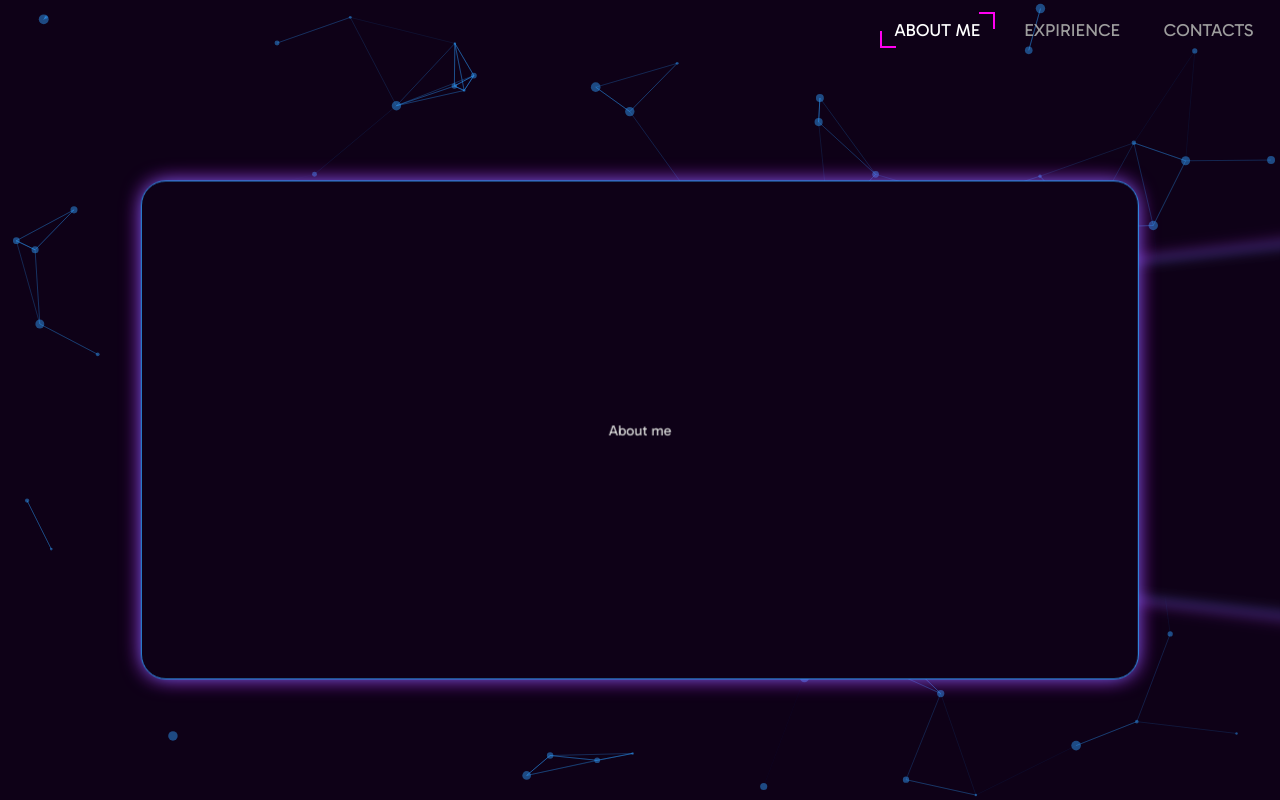
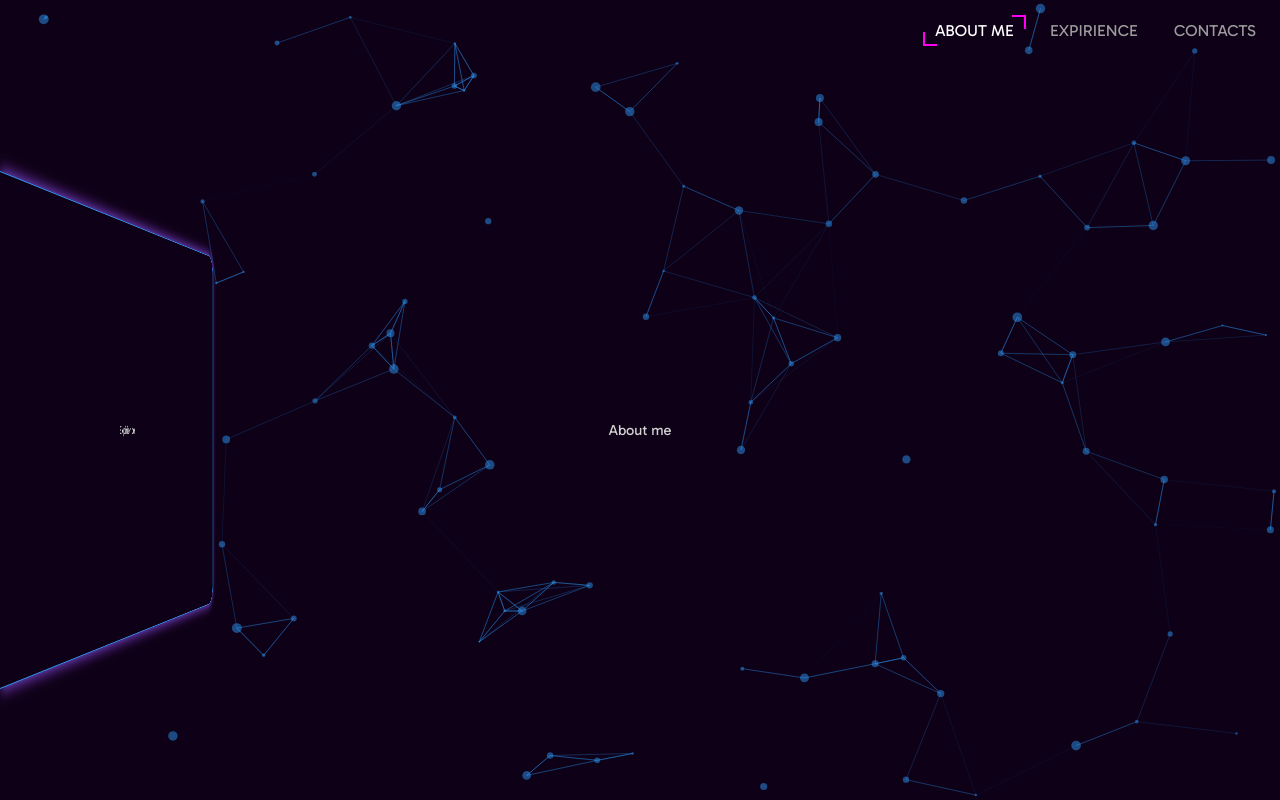
Before and after one commit to BohdanOmelianec/bohdan_omelianets.github.io, a React (Create React App) app: page / in a window 1280 px wide. Built offline with nearby package versions, Linux system fonts and the light colour scheme; the HTML template or start-up script is replaced by a standard one.

Commit message:
add new animations

```diff
--- a/src/components/AppBar/AppBar.styled.tsx
+++ b/src/components/AppBar/AppBar.styled.tsx
@@ -1,4 +1,4 @@
-import styled from "styled-components";
+import styled, { keyframes } from "styled-components";
 import { APP_BAR_HEIGHT, COLORS } from "constants/constants";
 
 
@@ -15,34 +15,36 @@ export const AppBarStyled = styled.div`
 
 export const List = styled.ul`
   display: flex;
-  gap: 1rem;
+  gap: 12px;
 `;
+
+const slideIn = keyframes`
+  from {
+    opacity: 0;
+    transform: translateX(150%);
+  }
+`
 
 export const ListWrapper = styled.div`
   opacity: 1;
   transform: translateX(0);
-  transition: opacity 1.5s, transform 1.5s;
 
-  &.list_hidden {
-    opacity: 0;
-    transform: translateX(150%);
+  &.list_animation {
+    animation: ${slideIn} 1s backwards;
   }
 
-  &:nth-child(1) {
-    transition-delay: .5s;
-  }
   &:nth-child(2) {
-      transition-delay: .7s;
+    animation-delay: .25s;
   }
   &:nth-child(3) {
-      transition-delay: .9s;
+    animation-delay: .5s;
   }
 `
 
-const border = `.2rem solid ${COLORS.pink}`
+const border = `2px solid ${COLORS.pink}`
 export const ListItem = styled.li`
-  padding: .5rem 1rem;
-  font-size: 1.2rem;
+  padding: 6px 12px;
+  font-size: 16px;
   cursor: pointer;
   position: relative;
   user-select: none;
@@ -51,8 +53,8 @@ export const ListItem = styled.li`
 
   &:before, &:after {
     content: "";
-    width: 0rem;
-    height: 0rem;
+    width: 0px;
+    height: 0px;
     position: absolute;
     transition:
       width .4s ease-out,
@@ -66,16 +68,16 @@ export const ListItem = styled.li`
   &.active {
     color: #fff;
     &:before {
-      width: 1rem;
-      height: 1rem;
+      width: 12px;
+      height: 12px;
       border-bottom: ${border};
       border-left: ${border};
       bottom: 0;
       left: 0;
     }
     &:after {
-      width: 1rem;
-      height: 1rem;
+      width: 12px;
+      height: 12px;
       border-right: ${border};
       border-top: ${border};
       top: 0;
--- a/src/components/AppBar/AppBar.tsx
+++ b/src/components/AppBar/AppBar.tsx
@@ -1,4 +1,3 @@
-import { useState, useEffect } from "react";
 import { AppBarStyled, List, ListItem, ListWrapper } from "./AppBar.styled";
 import { TABS } from "constants/constants";
 
@@ -10,21 +9,16 @@ type Props = {
 
 
 const AppBar = ({ activeTab, setActiveTab }: Props) => {
-  const [isItemVisible, setIsItemVisible] = useState(false);
-
-  useEffect(() => {
-    setIsItemVisible(true);
-    const items = document.querySelectorAll('.list_hidden');
-    items.forEach(item => item.classList.remove("list_hidden"));
-  }, []);
-
   const onTabClick = (index: number) => setActiveTab(index);
 
   return (
     <AppBarStyled>
       <List>
         {TABS.map((tab, index) => (
-          <ListWrapper key={tab.id} className={`$ ${isItemVisible ? "" : "list_hidden"}`}>
+          <ListWrapper
+            key={tab.id}
+            className="list_animation"
+          >
             <ListItem
               className={`${activeTab === index ? "active" : ""}`}
               onClick={() => onTabClick(index)}
--- /dev/null
+++ b/src/components/Container/Container.styled.tsx
@@ -0,0 +1,10 @@
+import styled from 'styled-components';
+
+export const ContainerStyled = styled.div`
+  width: min(100%, 1920px);
+  height: 100vh;
+  position: fixed;
+  top: 0;
+  left: 50%;
+  transform: translateX(-50%);
+`;
--- a/src/components/Container/Container.tsx
+++ b/src/components/Container/Container.tsx
@@ -1,22 +1,15 @@
 import { useState, useEffect } from 'react';
-import styled from 'styled-components';
 
+import { ContainerStyled } from './Container.styled';
 import AppBar from 'components/AppBar/AppBar';
 import Tabs from 'components/Tabs/Tabs';
 
-const ContainerStyled = styled.div`
-  width: 100%;
-  height: 100vh;
-  position: fixed;
-  top: 0;
-  left: 0;
-`
 
 const Container = () => {
   const [activeTab, setActiveTab] = useState<number | undefined>();
 
   useEffect(() => {
-    setTimeout(() => setActiveTab(0), 1000);
+    setTimeout(() => setActiveTab(0), 1500);
   }, []);
 
   return (
--- a/src/components/Tabs/Tabs.tsx
+++ b/src/components/Tabs/Tabs.tsx
@@ -1,4 +1,4 @@
-import { ReactNode, useEffect, useRef, useState } from 'react';
+import { useEffect, useRef, useState } from 'react';
 import styled, { css, keyframes } from 'styled-components';
 import { APP_BAR_HEIGHT, COLORS, TABS } from 'constants/constants';
 
@@ -6,10 +6,9 @@ const tabsRotateTime = 1.2;
 const scaleItemTime = 0.6;
 
 const Container = styled.div`
-  width: min(100%, 1440px);
+  width: 100%;
   height: calc(100% - ${APP_BAR_HEIGHT}px);
-  margin-inline: auto;
-  padding: 16px;
+  // padding: 16px;
   transform-style: preserve-3d;
   perspective: 1800px;
   position: relative;
@@ -22,47 +21,57 @@ const rotate = keyframes`
     transform:
       rotateY(270deg)
   }
-`
+`;
+const appear = keyframes`
+  to {
+    width: 100%;
+    height: 100%;
+  }
+`;
 
-const TabsWrapper = styled.div<{ $activeTab: number }>`
+const TabsWrapper = styled.div<{ $activeTab: number, $sideWidth: number }>`
   width: 100%;
   height: 100%;
   transform-style: preserve-3d;
-  animation: ${rotate} 2.5s;
-  transform: rotateY(calc(${props => props.$activeTab} * 60deg));
+  transform-origin: left;
+
+  // animation: ${rotate} 2.5s;
+  transform: rotateY(calc(${props => props.$activeTab} * -90deg));
   transition: transform ${tabsRotateTime}s ${scaleItemTime}s ease-out;
 
 `
 
 const Tab = styled.div<{$hexRadius: number, $sideWidth: number, $index: number}>`
   ${({$hexRadius, $sideWidth, $index}) => css`
-    width: ${$sideWidth * .8}px;
-    aspect-ratio: 2/1;
+    width: 70%;
+    height: 70%;
     position: absolute;
     top: 50%;
-    left: 50%;
+    left: 0;
     backface-visibility: hidden;
     background: ${COLORS.darkViolet};
     border: 1px solid ${COLORS.lightBlue};
-    border-radius: 25px;
+    border-left: none;
+    border-radius: 0 25px 25px 0;
     box-shadow:
       0px 0px 20px -5px ${COLORS.lightBlue},
-      0px 0px 25px -5px ${COLORS.pink};
+      0px 0px 22px -5px ${COLORS.pink};
     transition: all ${scaleItemTime}s;
-    filter: blur(8px);
+    transform-origin: left;
     transform:
-      translate(-50%, -50%)
-      rotateY(calc(${$index} * -60deg))
-      translateZ(${-$hexRadius}px);
-      will-change: transform;
+      translate(0, -50%)
+      rotateY(calc(${$index} * 90deg));
+    will-change: transform;
 
     &.active {
-      transition-delay: ${scaleItemTime + tabsRotateTime}s;
-      filter: blur(0);
-      transform:
-        translate(-50%, -50%)
-        rotateY(calc(${$index} * -60deg))
-        translateZ(${0}px);
+      // opacity: 1;
+      transition-delay: ${tabsRotateTime + scaleItemTime}s;
+      width: 100%;
+      height: 100%;
+      border: none;
+      border-radius: 0;
+      background: none;
+      box-shadow: none;
     }
   `}
 `
@@ -83,7 +92,7 @@ const Tabs = ({ activeTab }: Props) => {
 
   return (
     <Container>
-      <TabsWrapper $activeTab={activeTab || 0} className='tabs_wrapper' ref={tabsWrapper as React.LegacyRef<HTMLDivElement>}>
+      <TabsWrapper $activeTab={activeTab || 0} $sideWidth={sideWidth} className='tabs_wrapper' ref={tabsWrapper as React.LegacyRef<HTMLDivElement>}>
         {TABS.map((tab, index) => (
           <Tab
             key={tab.id}
--- a/src/index.css
+++ b/src/index.css
@@ -43,6 +43,7 @@
 body {
   width: 100%;
   height: 100vh;
+  background: #0e0117;
 }
 
 #tsparticles {
```
